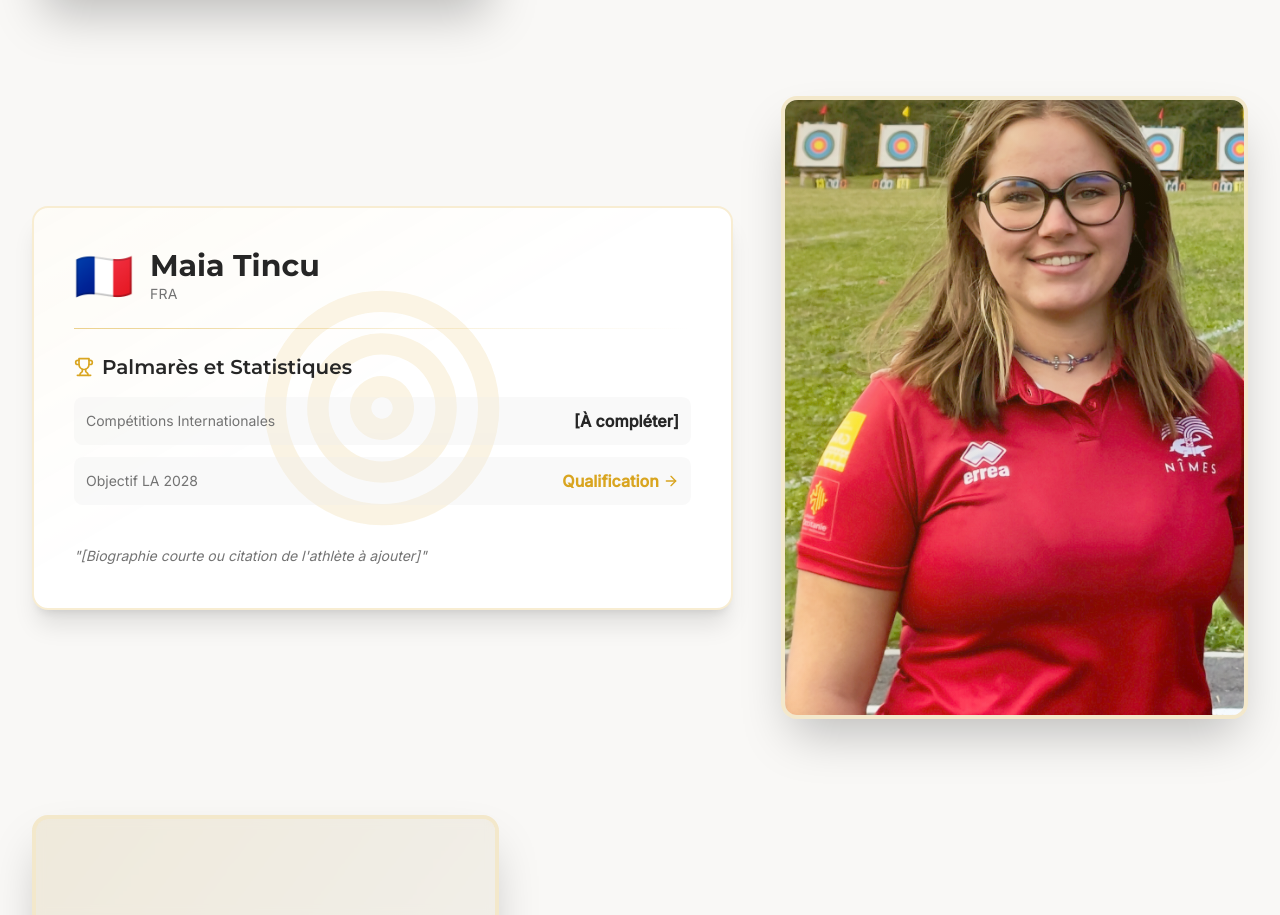
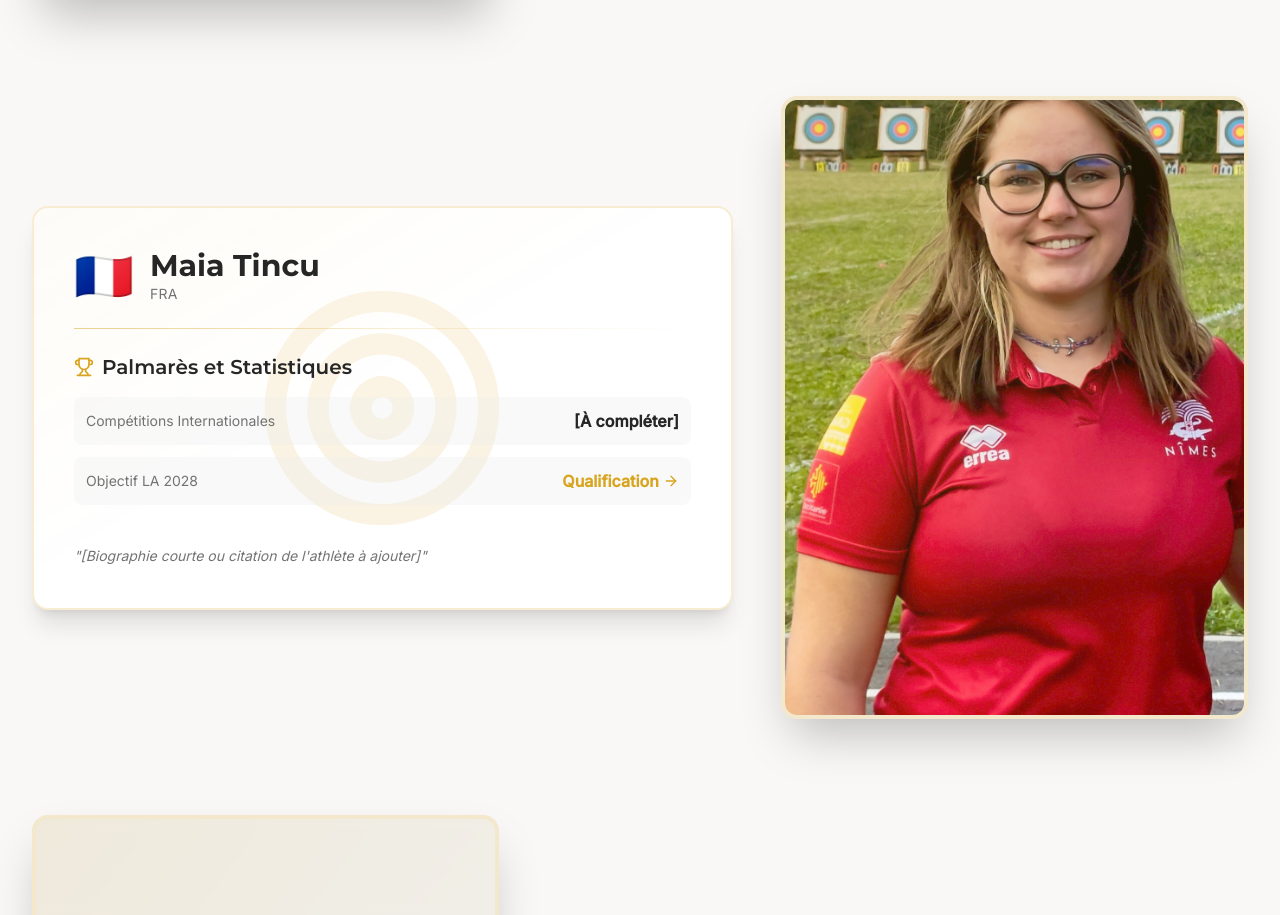
Before and after one commit to nc7hmwtkz4-dot/sg-367be137-3608-459c-9bca-cc2af1e0b7e2-1780337345, a Next.js app: page /los-angeles-2028 in a window 1280 px wide. Shown: the part 6934-7849 px from the top of the page. Built offline with nearby package versions, Linux system fonts and the light colour scheme; no server answers.

Commit message:
feat(data): adjust maia tincu photo offset

```diff
--- a/src/pages/los-angeles-2028.tsx
+++ b/src/pages/los-angeles-2028.tsx
@@ -124,7 +124,7 @@ export default function LosAngeles2028({ athletes }: PageProps) {
                           src={athlete.profileImage}
                           alt={athlete.name}
                           className={`w-full h-full object-cover ${
-                            athlete.name === "Maia Tincu" ? "object-[center_30%]" : ""
+                            athlete.name === "Maia Tincu" ? "object-[center_40%]" : ""
                           }`}
                         />
                       ) : (
```
